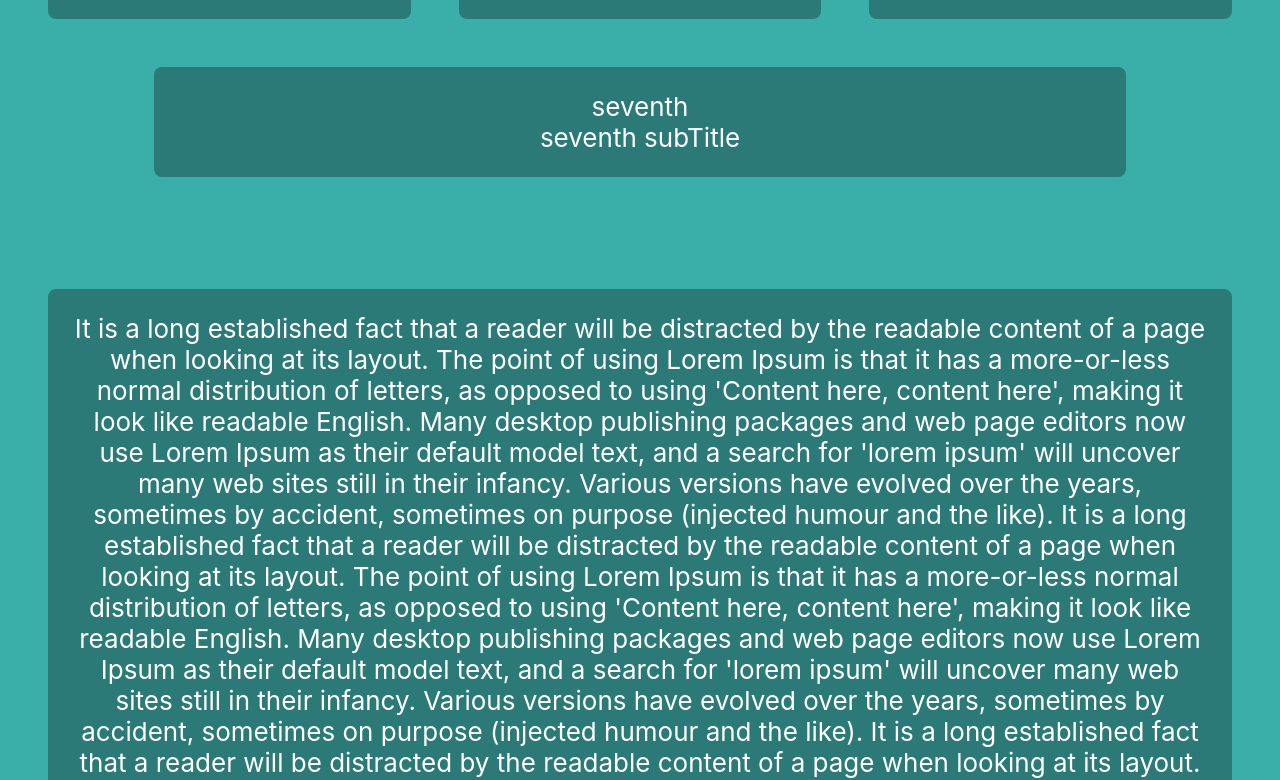
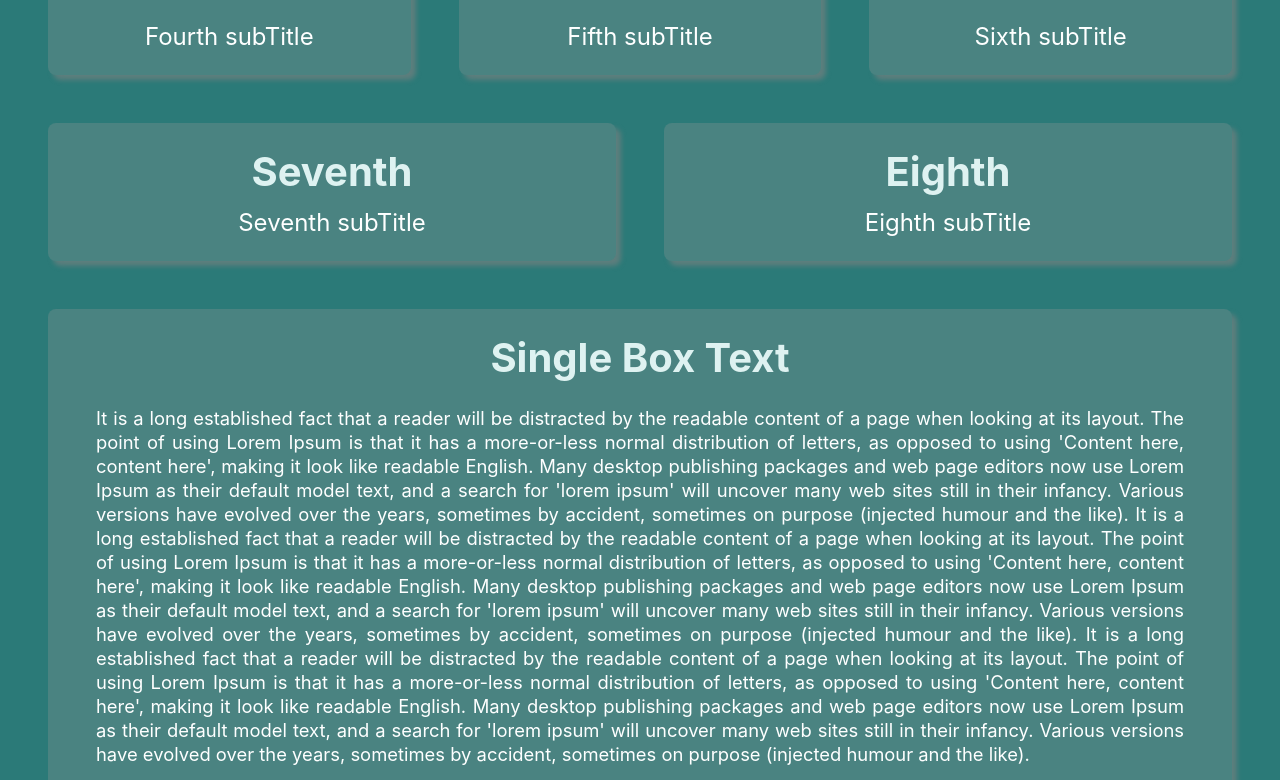
Before and after one commit to cohenoa33/ease, a React (Create React App) app in the folder ease-client/: page / in a window 1280 px wide. Shown: the part 780-1560 px from the top of the page. Built offline with nearby package versions, Linux system fonts and the light colour scheme.

Commit message:
texxt styling

```diff
--- a/ease-client/src/App.scss
+++ b/ease-client/src/App.scss
@@ -1,6 +1,6 @@
 
- $main-background: #2b7a78;
- $secondary-background: #3aafa9;
+  $main-background: #2b7a78;
+  $secondary-background: #3aafa9;
   $main-text:#feffff;
   $secondary-text:#def2f1;
   $sub-text:   rgb(44, 99, 151);
@@ -46,6 +46,7 @@
   margin: 0 auto;
   margin-top:1.5rem;
   max-width: 1800px;
+  background-color:$secondary-background
 }
 
 .footer-title {
@@ -62,7 +63,7 @@
 
 /* STRIP */
 .strip {
-  background-color: $secondary-background;
+  // background-color: $secondary-background;
   height: auto;
   padding: 0 1.5rem 0 1.5rem;
   display: flex;
@@ -86,7 +87,7 @@ margin: 0 1.5rem;
 }
 
 .box {
-  background-color: $main-background;
+  background-color: #4a8381;
   padding:  1.5rem;
   margin: 1.5rem;
   min-height: auto;
@@ -94,6 +95,7 @@ margin: 0 1.5rem;
   overflow-y: auto;
   width:100%;
   border-radius:0.5rem;
+  box-shadow:5px 5px 5px  #5d7e7d;
 
 }
 
@@ -101,6 +103,23 @@ margin: 0 1.5rem;
   width:75%;
   margin-bottom: 5.5rem;
 
+}
+
+.box-title{
+  font-size:2.5rem;
+  font-weight:700;
+  color: $secondary-text;
+}
+.box-sub-title{
+  font-size: 1.5rem;
+  padding-top:0.75rem;
+}
+
+.box-text{
+  font-size: 1.15rem;
+  line-height: 1.5rem;
+  padding: 1.5rem;
+  text-align: justify;
 }
 
 .single {
@@ -111,11 +130,12 @@ margin: 0 1.5rem;
 .pop-up {
 border-radius:0.5rem;
 min-height: 15rem;
-position: absolute;
 align-content: center;
-top: 25%;
-left: 15%;
-right: 15%;
+ position: fixed;
+    top: 50%;
+    left: 50%;
+    transform: translate(-50%, -50%);
+    width: 50%;
 background-color:$sub-text;
 z-index: 5;
 padding: 2.5rem;
@@ -205,10 +225,7 @@ width: 90%;
 
 
 .pop-up {
-left:1vh;
-right:1vh;
-width: auto;
-top: 15vh;
+width: 75%;
 position: fixed;
 
 }
--- a/ease-client/src/components/Box.tsx
+++ b/ease-client/src/components/Box.tsx
@@ -1,12 +1,12 @@
 import type { Box as BoxType } from "../types";
+import { titleCase } from "../helpers";
 
 export function Box({ single, box, open }: BoxProps) {
   const className = single ? "box single-box" : "box";
   return (
     <div className={className} onClick={open}>
-      {box.title}
-      <br />
-      {box.subTitle}
+      <div className={"box-title"}>{titleCase(box.title)}</div>
+      <div className={"box-sub-title"}> {titleCase(box.subTitle, true)}</div>
     </div>
   );
 }
--- a/ease-client/src/components/PopUp.tsx
+++ b/ease-client/src/components/PopUp.tsx
@@ -1,4 +1,5 @@
 import type { Box as BoxType } from "../types";
+import { titleCase, validateParagraph } from "../helpers";
 
 export function PopUp({ box, close }: PopUpProps) {
   return (
@@ -8,11 +9,12 @@ export function PopUp({ box, close }: PopUpProps) {
           X
         </button>
       </div>
-      {box.title}
-      <br />
-      {box.subTitle}
-      <br />
-      {box.text}
+      <div className={"box-title"}> {titleCase(box.title)}</div>
+      <div className={"box-sub-title"}> {titleCase(box.subTitle, true)}</div>
+      <div className={"box-text"}>
+        {" "}
+        {validateParagraph(titleCase(box.text))}
+      </div>
     </div>
   );
 }
--- a/ease-client/src/components/strips/SingleBox.tsx
+++ b/ease-client/src/components/strips/SingleBox.tsx
@@ -1,11 +1,15 @@
 import { ReactElement } from "react";
 import type { SingleBoxProps } from "../../types";
 import { Strip } from "../Strip";
+import { titleCase } from "../../helpers";
 
-export function SingleBox({ text }: SingleBoxProps): ReactElement {
+export function SingleBox({ text, title }: SingleBoxProps): ReactElement {
   return (
     <Strip>
-      <div className="box">{text}</div>
+      <div className="box">
+        <div className="box-title"> {title && titleCase(title)}</div>
+        <div className={"box-text"}> {titleCase(text, true)}</div>
+      </div>
     </Strip>
   );
 }
--- a/ease-client/src/containers/Home.tsx
+++ b/ease-client/src/containers/Home.tsx
@@ -18,6 +18,7 @@ export function Home() {
       {open && <PopUp box={boxes[box]} close={handlePopUp} />}
       <Boxes boxes={boxes} open={handlePopUp} />
       <SingleBox
+        title={"single box text"}
         text="It is a long established fact that a reader will be distracted by the
          readable content of a page when looking at its layout. The point of using
          Lorem Ipsum is that it has a more-or-less normal distribution of
--- /dev/null
+++ b/ease-client/src/helpers/TitleCase.ts
@@ -0,0 +1,15 @@
+export function titleCase(string: string, firstOnly?: boolean): string {
+  if (firstOnly) {
+    return titleWord(string);
+  }
+
+  return string
+    .toLowerCase()
+    .split(" ")
+    .map((word: string) => titleWord(word))
+    .join(" ");
+}
+
+function titleWord(string: string): string {
+  return string.charAt(0).toUpperCase() + string.slice(1);
+}
--- /dev/null
+++ b/ease-client/src/helpers/ValidateParagraph.ts
@@ -0,0 +1,6 @@
+export function validateParagraph(text: string): string {
+  const validEndings = [".", "?", "!"];
+  const lastChar = text.trim()[text.length - 1];
+  if (lastChar in validEndings) return text;
+  return `${text.trim()}.`;
+}
--- /dev/null
+++ b/ease-client/src/helpers/index.ts
@@ -0,0 +1,2 @@
+export * from "./TitleCase";
+export * from "./ValidateParagraph";
--- a/ease-client/src/mockData/index.ts
+++ b/ease-client/src/mockData/index.ts
@@ -53,11 +53,11 @@ export const boxes: Box[] = [
     title: "seventh",
     subTitle: "seventh subTitle",
     text: "It is a long established fact that a reader will be distracted by the  readable content of a page when looking at its layout. The point of using Lorem Ipsum is that it has a more-or-less normal distribution of letters, as opposed to using 'Content here, content here', making it"
+  },
+  {
+    title: "eighth",
+    subTitle: "eighth subTitle",
+
+    text: "It is a long established fact that a reader will be distracted by the  readable content of a page when looking at its layout. The point of using Lorem Ipsum is that it has a more-or-less normal distribution of letters, as opposed to using 'Content here, content here', making it"
   }
-  // {
-  //   title: "eighth",
-  //   subTitle: "eighth subTitle",
-
-  //   text: "It is a long established fact that a reader will be distracted by the  readable content of a page when looking at its layout. The point of using Lorem Ipsum is that it has a more-or-less normal distribution of letters, as opposed to using 'Content here, content here', making it"
-  // }
 ];
--- a/ease-client/src/types/index.ts
+++ b/ease-client/src/types/index.ts
@@ -11,6 +11,7 @@ export interface ImageProps {
 
 export interface SingleBoxProps {
   text: string;
+  title?: string;
 }
 
 export interface WebData {
```
